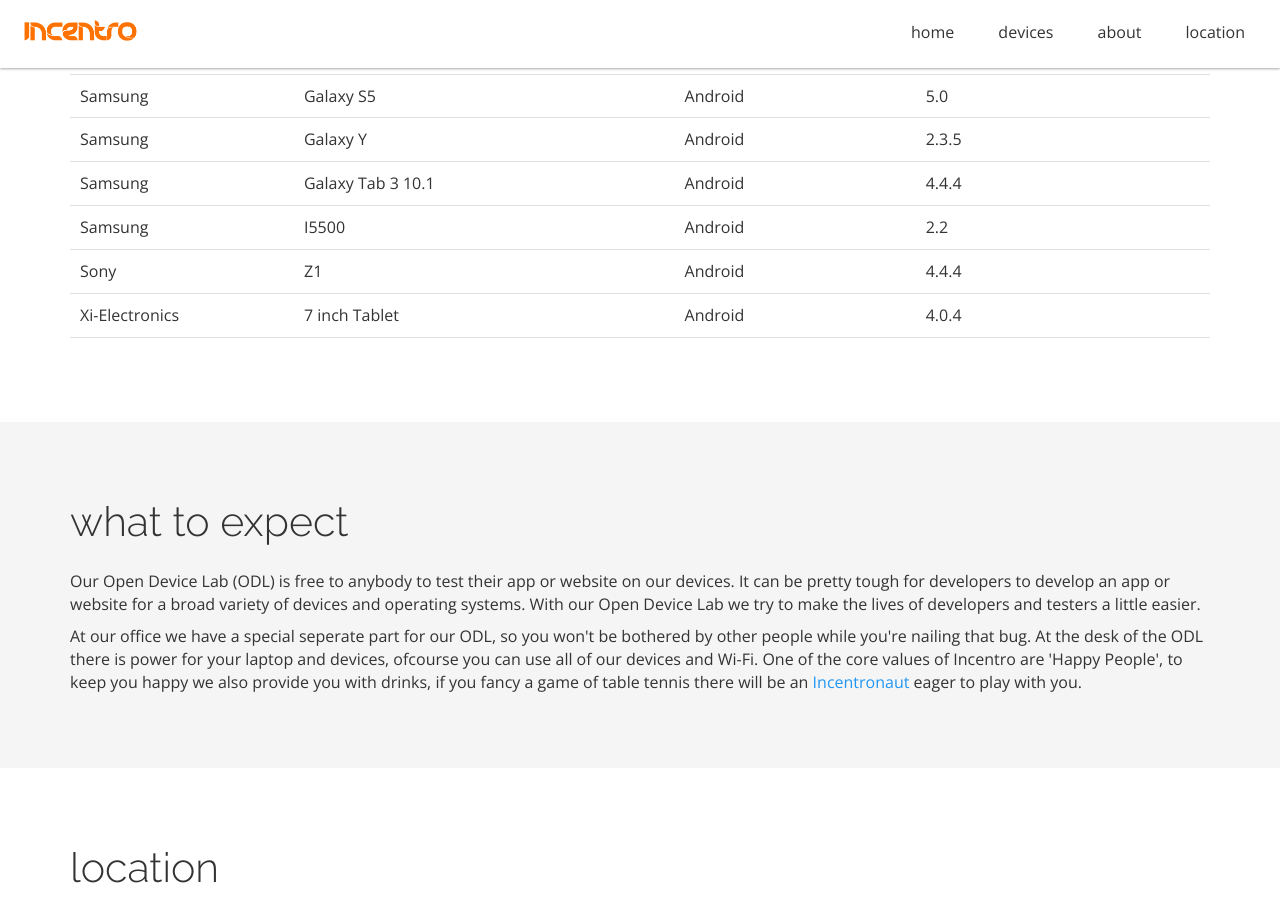
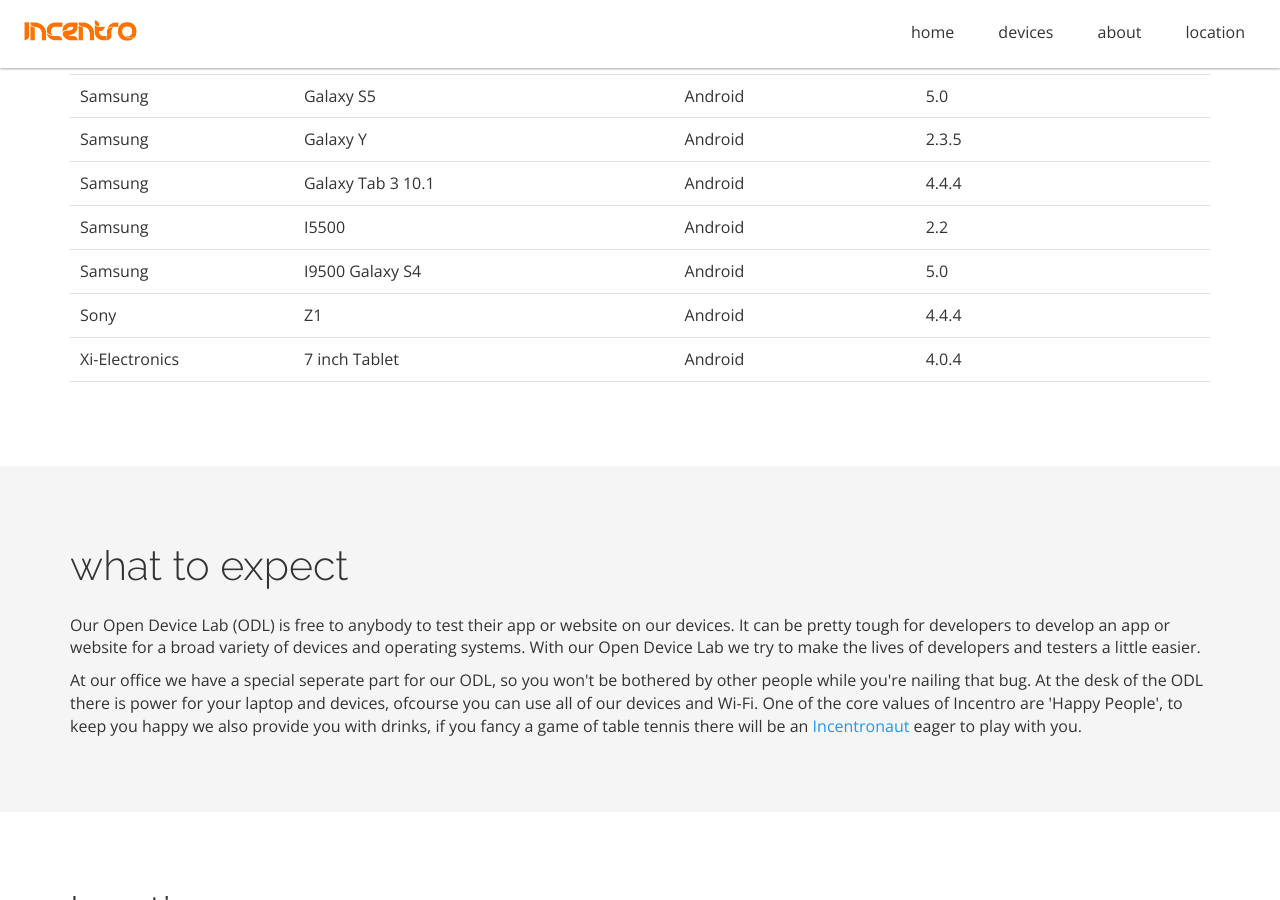
Before and after one commit to incentro/devicelab, a Jekyll site: the page built from index.html, in a window 1280 px wide and 900 px high, scrolled down 1534 px. Built offline with Jekyll 4.4.1, drawn with Linux system fonts in a browser that asks for light colours; nearby versions of some CDN libraries; Markdown is read by kramdown in place of the engine named in the settings.

Commit message:
Update devicelist.yml

```diff
--- a/_data/devicelist.yml
+++ b/_data/devicelist.yml
@@ -154,6 +154,13 @@
   osversion: 2.2
 # Owner: Kasper Reijnders
 
+- title: SamsungI9500GalaxyS4.3.3
+  vendor: Samsung
+  device: I9500 Galaxy S4
+  os: Android
+  osversion: 5.0
+# Owner: Pieter Beekman
+
 - title: SonyZ1.4.4.4
   vendor: Sony
   device: Z1
```
